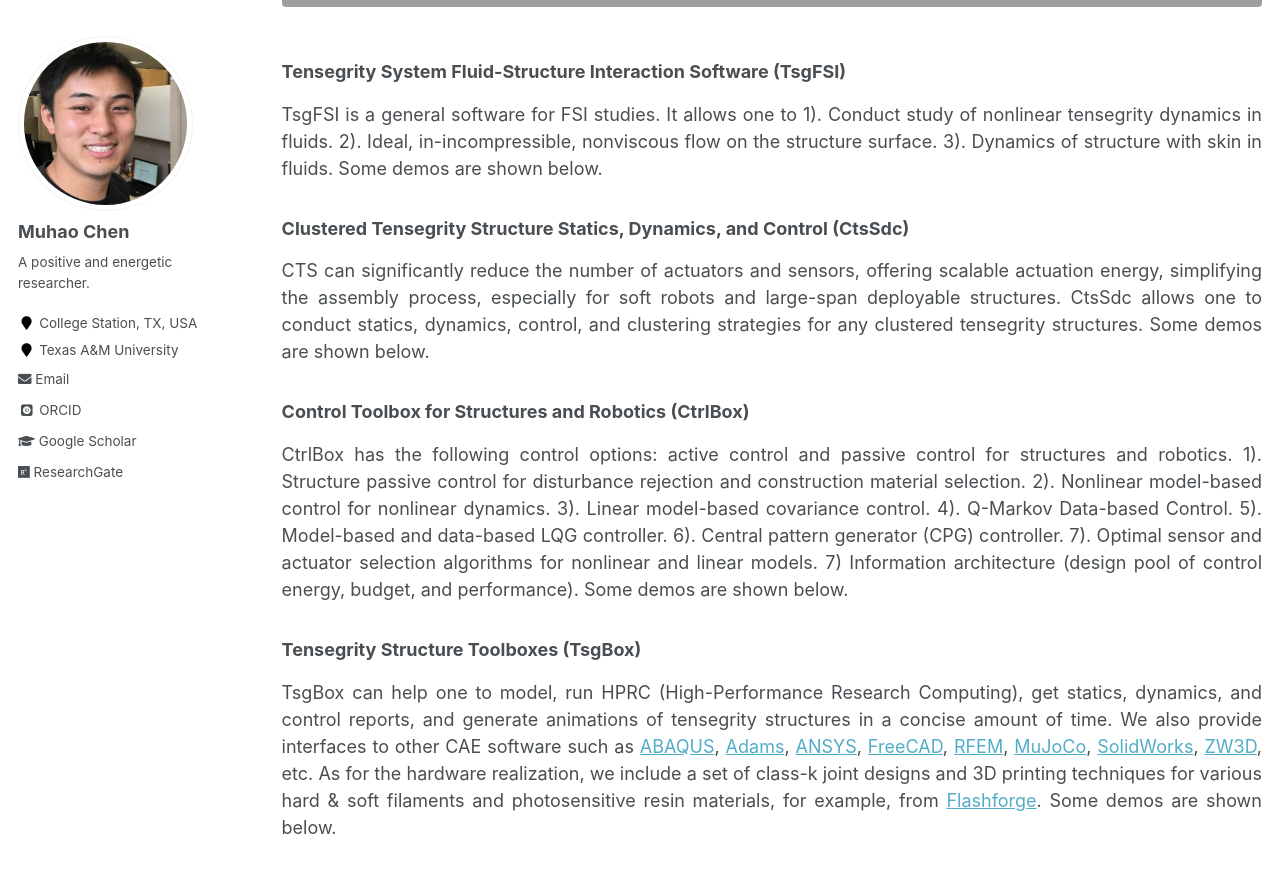
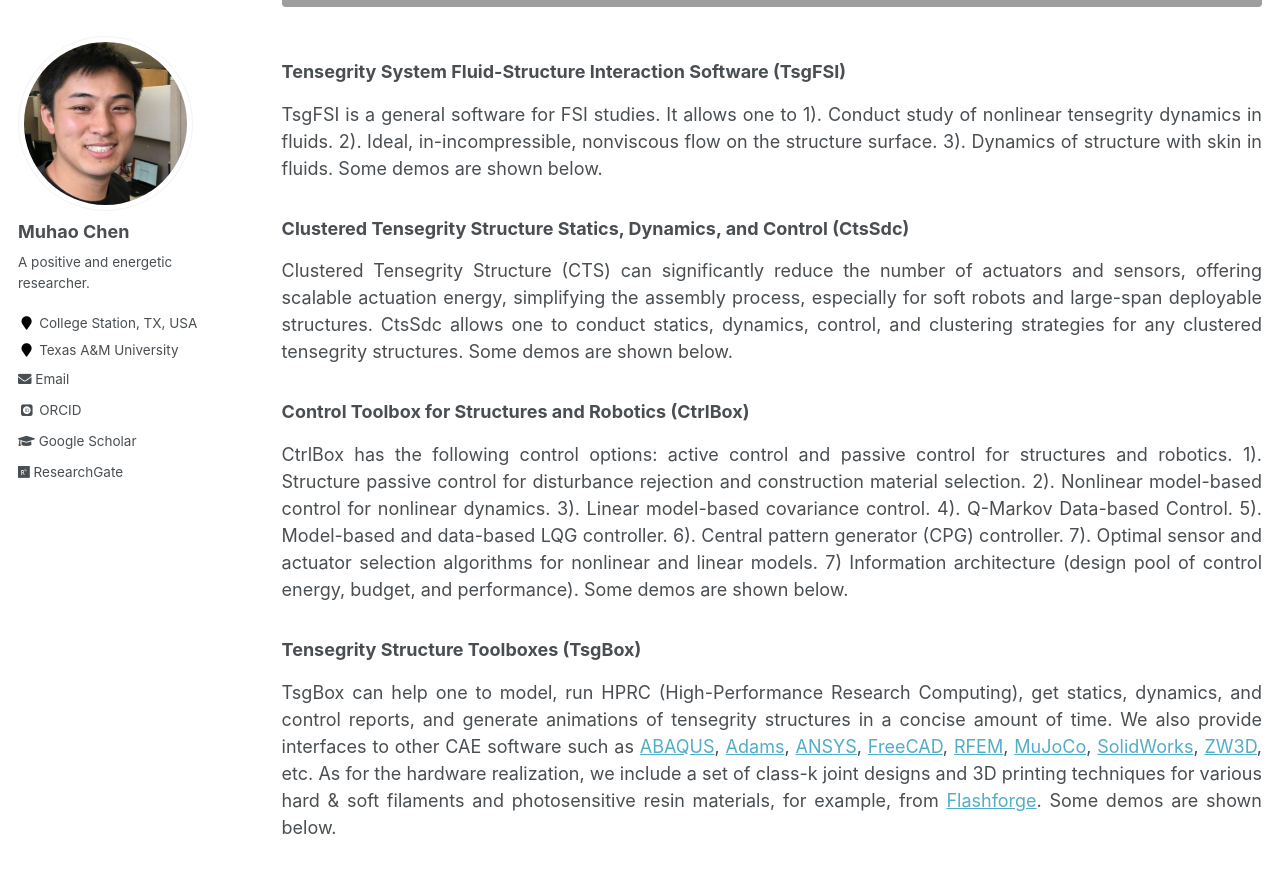
Before and after one commit to Muhao-Chen/muhao-chen.github.io, a Jekyll site: the page built from _pages/resources.md, in a window 1280 px wide and 900 px high, scrolled down 4474 px. Shown: the top 873 px of the window. Built offline with Jekyll 4.4.1, drawn with Linux system fonts in a browser that asks for light colours; some web fonts are replaced.

Commit message:
Update resources.md

```diff
--- a/_pages/resources.md
+++ b/_pages/resources.md
@@ -87,8 +87,7 @@ TsgFSI is a general software for FSI studies. It allows one to 1). Conduct study
 
 ### Clustered Tensegrity Structure Statics, Dynamics, and Control (CtsSdc)
 
-CTS can significantly reduce the number of actuators and sensors, offering scalable actuation energy, simplifying the assembly process, especially for soft robots and large-span deployable structures.
-CtsSdc allows one to conduct statics, dynamics, control, and clustering strategies for any clustered tensegrity structures. Some demos are shown below.
+Clustered Tensegrity Structure (CTS) can significantly reduce the number of actuators and sensors, offering scalable actuation energy, simplifying the assembly process, especially for soft robots and large-span deployable structures. CtsSdc allows one to conduct statics, dynamics, control, and clustering strategies for any clustered tensegrity structures. Some demos are shown below.
 
 ### Control Toolbox for Structures and Robotics (CtrlBox)
 
```
